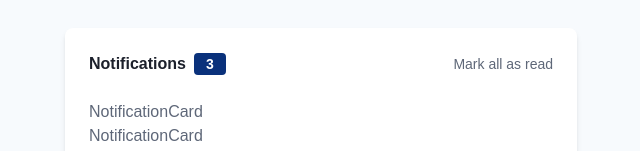
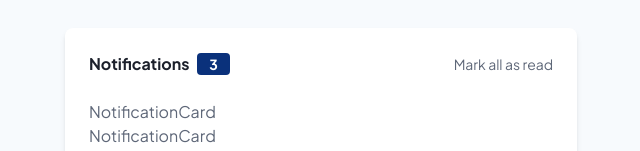
Before and after one commit to molinax18/fm-notification-page, a React (Vite) app: page / in a window 1280 px wide. Shown: the top 151 px of the page, without its empty margins (319-959 px from the left). Built offline with nearby package versions, Linux system fonts and the light colour scheme.

Commit message:
fix: css font import

```diff
--- a/src/components/notification/Notification.tsx
+++ b/src/components/notification/Notification.tsx
@@ -12,8 +12,8 @@ export default function Notification() {
     <section className="flex flex-col gap-y-6 bg-white h-full py-6 px-4 sm:h-auto sm:w-full sm:max-w-lg sm:rounded-lg sm:shadow-md sm:px-6">
       <header className="flex items-center justify-between">
         <div className="flex items-center gap-x-2">
-          <h3 className="font-semibold text-navy-950">Notifications</h3>
-          <span className="bg-blue-950 font-semibold text-white text-sm rounded-sm px-3 py-px">
+          <h3 className="font-bold text-navy-950">Notifications</h3>
+          <span className="bg-blue-950 font-bold text-white text-sm rounded-sm px-3 py-px">
             {getNotificationUnreadAmount()}
           </span>
         </div>
--- a/src/index.css
+++ b/src/index.css
@@ -1,5 +1,5 @@
+@import url('https://fonts.googleapis.com/css2?family=Plus+Jakarta+Sans:ital,wght@0,200..800;1,200..800&display=swap');
 @import 'tailwindcss';
-@import url('https://fonts.googleapis.com/css2?family=Plus+Jakarta+Sans:ital,wght@0,200..800;1,200..800&display=swap');
 
 @theme {
   --color-red-500: hsl(1, 90%, 64%);
```
